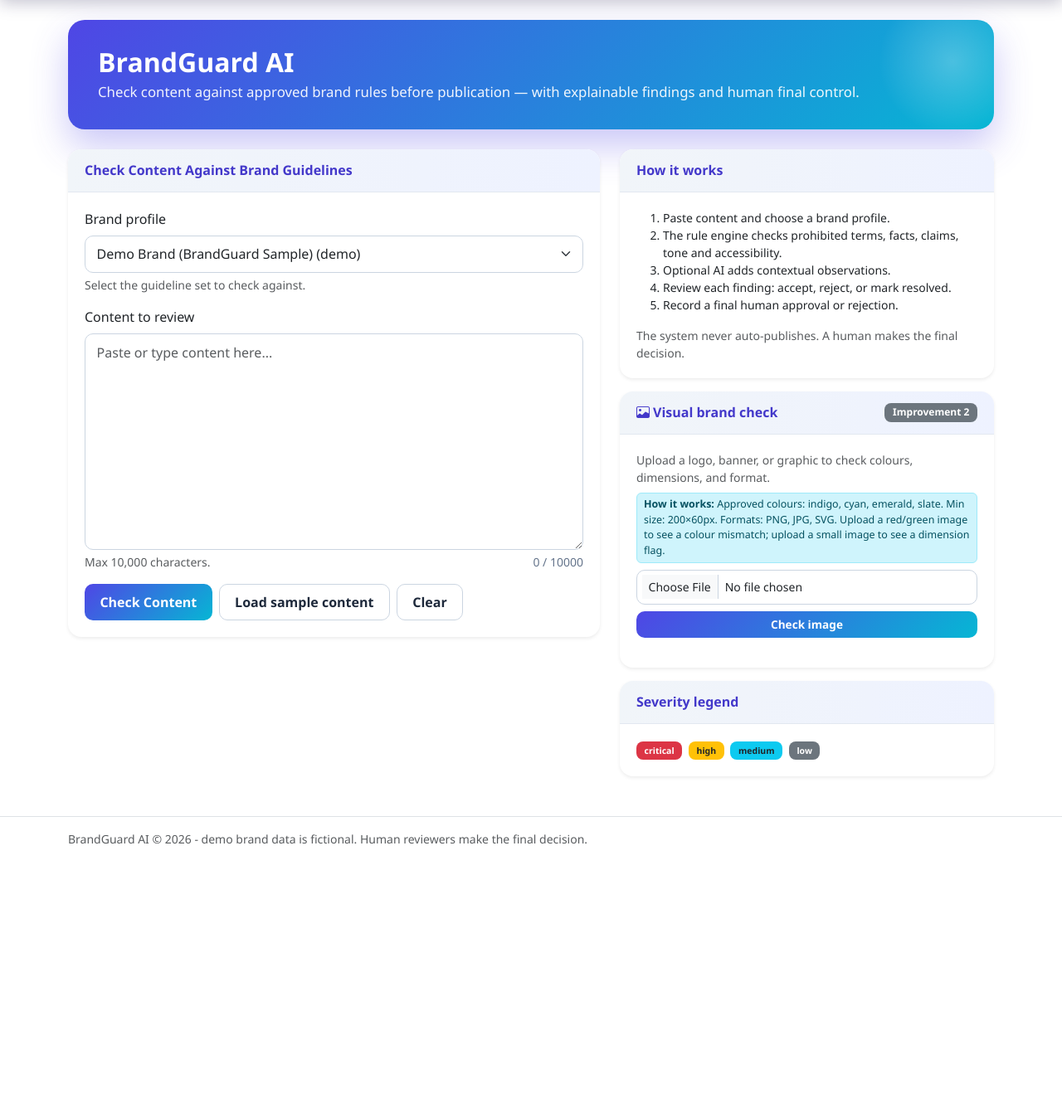
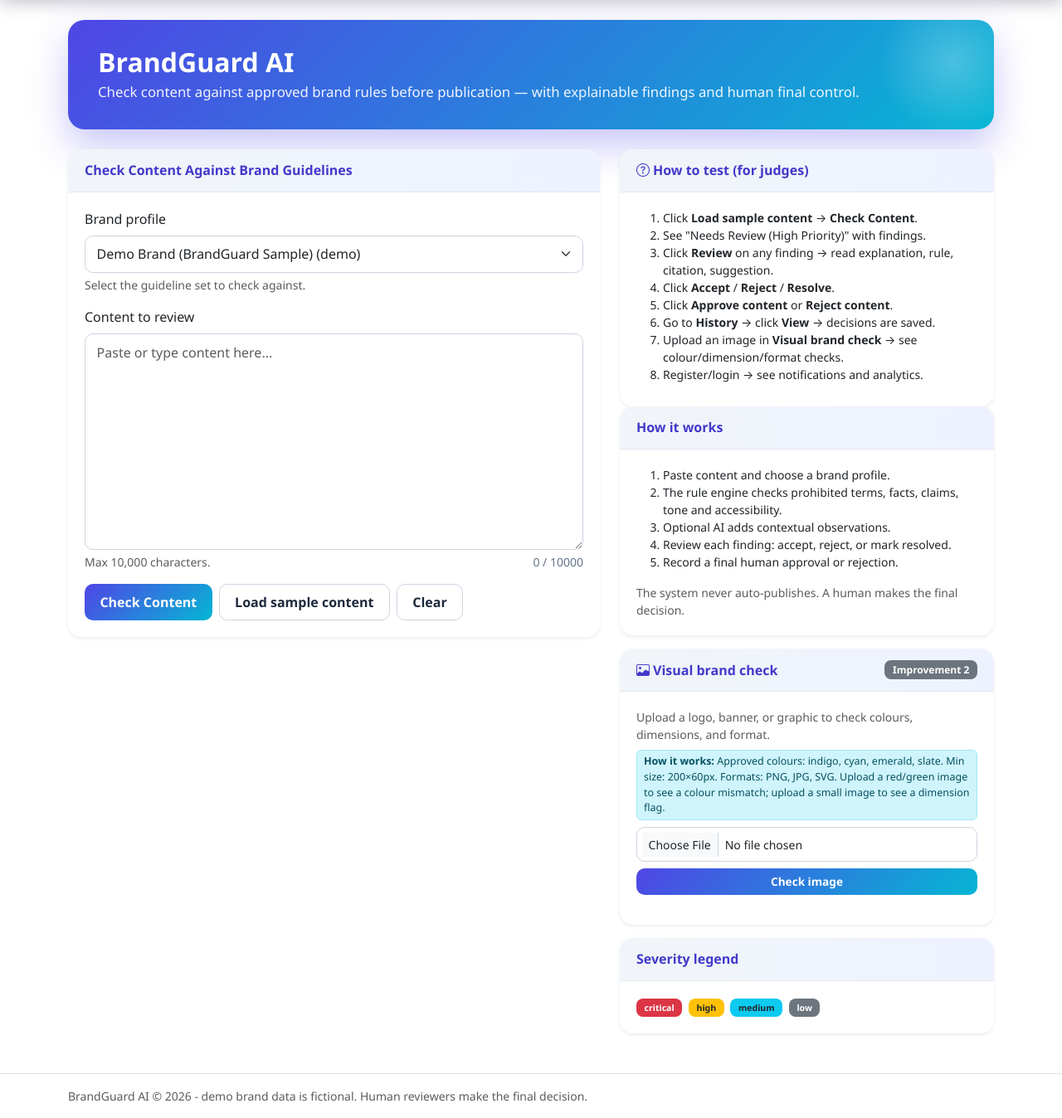
Before and after one commit to akshita-97/brandguard-ai, a Flask app: page / in a window 1280 px wide. Shown: the part 88-1436 px from the top of the page at 83% size. Before the commit the page ends 1106 px from the top, so only its background shows below. Run offline with Flask 3, Linux system fonts and the light colour scheme; data comes from the database, SQL or seed files in the repository.

Commit message:
Add compliance score, side-by-side comparison, how-to-test guide, fix test count

```diff
--- a/FlaskWebProject1/db.py
+++ b/FlaskWebProject1/db.py
@@ -87,6 +87,7 @@ CREATE TABLE IF NOT EXISTS reviews (
     reviewed_by INTEGER,
     review_notes TEXT,
     reviewed_at TEXT,
+    compliance_score INTEGER DEFAULT 100,
     content TEXT NOT NULL,
     overall_status TEXT NOT NULL,
     total_issues INTEGER NOT NULL DEFAULT 0,
@@ -166,6 +167,7 @@ def _migrate(conn):
         ("reviews", "reviewed_by", "INTEGER"),
         ("reviews", "review_notes", "TEXT"),
         ("reviews", "reviewed_at", "TEXT"),
+        ("reviews", "compliance_score", "INTEGER DEFAULT 100"),
         ("brand_facts", "source_document", "TEXT"),
         ("brand_facts", "section", "TEXT"),
         ("brand_facts", "version", "TEXT DEFAULT '1.0'"),
--- a/FlaskWebProject1/engine.py
+++ b/FlaskWebProject1/engine.py
@@ -265,8 +265,26 @@ def check_content(profile_id: int, content: str) -> Dict[str, Any]:
         else:
             overall = "Needs Review"
 
+    # Brand compliance score (0-100)
+    score = 100
+    for f in findings:
+        sev = f.get("severity", "low")
+        if sev == "critical":
+            score -= 25
+        elif sev == "high":
+            score -= 15
+        elif sev == "medium":
+            score -= 8
+        elif sev == "low":
+            score -= 3
+    score = max(0, score)
+    # Cap: if any critical issue, max 50
+    if any(f.get("severity") == "critical" for f in findings):
+        score = min(score, 50)
+
     return {
         "overall_status": overall,
         "total_issues": len(findings),
         "findings": findings,
+        "compliance_score": score,
     }
--- a/FlaskWebProject1/static/js/app.js
+++ b/FlaskWebProject1/static/js/app.js
@@ -118,6 +118,13 @@
       document.getElementById("profileName").textContent = data.profile_name;
       document.getElementById("issueCount").textContent = data.total_issues;
       document.getElementById("aiUsed").textContent = data.ai_used ? "Yes" : "No";
+      const score = data.compliance_score || 100;
+      const scoreEl = document.getElementById("complianceScore");
+      const scoreBar = document.getElementById("scoreBar");
+      scoreEl.textContent = score;
+      scoreEl.className = "fs-4 fw-bold " + (score >= 80 ? "text-success" : score >= 50 ? "text-warning" : "text-danger");
+      scoreBar.style.width = score + "%";
+      scoreBar.className = "progress-bar " + (score >= 80 ? "bg-success" : score >= 50 ? "bg-warning" : "bg-danger");
       const subLine = document.getElementById("submittedByLine");
       if (data.submitted_by) {
         document.getElementById("submittedBy").textContent = data.submitted_by;
--- a/FlaskWebProject1/templates/index.html
+++ b/FlaskWebProject1/templates/index.html
@@ -55,6 +55,14 @@
           Issues: <strong id="issueCount">0</strong> &nbsp;|&nbsp;
           AI used: <strong id="aiUsed">No</strong>
         </div>
+        <div class="mb-3 d-flex align-items-center gap-2">
+          <span class="fw-bold">Brand Compliance Score:</span>
+          <span id="complianceScore" class="fs-4 fw-bold text-primary">100</span>
+          <span class="text-muted small">/ 100</span>
+          <div class="progress flex-grow-1" style="height:8px;">
+            <div id="scoreBar" class="progress-bar bg-success" role="progressbar" style="width:100%"></div>
+          </div>
+        </div>
         <div class="mb-2 small text-muted" id="submittedByLine" style="display:none;">
           Submitted by: <strong id="submittedBy"></strong>
         </div>
@@ -89,13 +97,28 @@
         <div class="small text-muted mt-2">
           <i class="bi bi-info-circle me-1"></i>
           <strong>Workflow:</strong> Author submits content → Reviewer reviews findings and submits review → Approver makes final approve/reject decision.
-          Roles are stored but not strictly enforced in the demo (anonymous users can do everything).
+          Roles are enforced for logged-in users (reviewer cannot finalize, author cannot review). Anonymous demo mode allows all actions for testing.
         </div>
       </div>
     </div>
   </div>
 
   <div class="col-lg-5">
+    <div class="card shadow-sm">
+      <div class="card-header fw-semibold"><i class="bi bi-question-circle me-1"></i>How to test (for judges)</div>
+      <div class="card-body small">
+        <ol class="mb-2">
+          <li>Click <strong>Load sample content</strong> → <strong>Check Content</strong>.</li>
+          <li>See "Needs Review (High Priority)" with findings.</li>
+          <li>Click <strong>Review</strong> on any finding → read explanation, rule, citation, suggestion.</li>
+          <li>Click <strong>Accept</strong> / <strong>Reject</strong> / <strong>Resolve</strong>.</li>
+          <li>Click <strong>Approve content</strong> or <strong>Reject content</strong>.</li>
+          <li>Go to <strong>History</strong> → click <strong>View</strong> → decisions are saved.</li>
+          <li>Upload an image in <strong>Visual brand check</strong> → see colour/dimension/format checks.</li>
+          <li>Register/login → see notifications and analytics.</li>
+        </ol>
+      </div>
+    </div>
     <div class="card shadow-sm">
       <div class="card-header fw-semibold">How it works</div>
       <div class="card-body small">
@@ -148,17 +171,20 @@
       <div class="modal-body">
         <p><strong>Issue type:</strong> <span id="mType"></span> &nbsp; <strong>Severity:</strong> <span id="mSeverity"></span>
           &nbsp; <strong>Confidence:</strong> <span id="mConfidence"></span></p>
-        <div class="mb-2">
-          <div class="small text-muted mb-1">Original text</div>
-          <div class="finding-original" id="mOriginal"></div>
+        <div class="row g-2 mb-2">
+          <div class="col-md-6">
+            <div class="small text-muted mb-1"><i class="bi bi-x-circle text-danger me-1"></i>Original text</div>
+            <div class="finding-original border-danger" id="mOriginal"></div>
+          </div>
+          <div class="col-md-6">
+            <div class="small text-muted mb-1"><i class="bi bi-check-circle text-success me-1"></i>Suggested correction</div>
+            <div class="finding-original" style="background:#ecfdf5;border-color:#a7f3d0;" id="mSuggestion"></div>
+          </div>
         </div>
         <p><strong>Explanation:</strong> <span id="mExplanation"></span></p>
         <p><strong>Rule / fact:</strong> <span id="mRule"></span></p>
         <p><strong>Source / citation:</strong> <span id="mCitation" class="text-primary"></span></p>
-        <div class="mb-2">
-          <div class="small text-muted mb-1">Suggested correction</div>
-          <div class="finding-original" style="background:#ecfdf5;border-color:#a7f3d0;" id="mSuggestion"></div>
-        </div>
+        <p><strong>Confidence:</strong> <span id="mConfidence"></span></p>
         <div class="mb-2">
           <label for="mNotes" class="form-label">Reviewer notes</label>
           <textarea id="mNotes" class="form-control" rows="2"></textarea>
--- a/FlaskWebProject1/views.py
+++ b/FlaskWebProject1/views.py
@@ -299,9 +299,10 @@ def api_check():
         cur = conn.cursor()
         uid = session.get("user_id")
         cur.execute(
-            """INSERT INTO reviews (profile_id, user_id, content, overall_status, total_issues, ai_used)
-               VALUES (?,?,?,?,?,?)""",
-            (profile_id, uid, content, result["overall_status"], result["total_issues"], 1 if ai_used else 0),
+            """INSERT INTO reviews (profile_id, user_id, content, overall_status, total_issues, ai_used, compliance_score)
+               VALUES (?,?,?,?,?,?,?)""",
+            (profile_id, uid, content, result["overall_status"], result["total_issues"], 1 if ai_used else 0,
+             result.get("compliance_score", 100)),
         )
         review_id = cur.lastrowid
         for f in result["findings"]:
@@ -344,6 +345,7 @@ def api_check():
         "submitted_by": submitted_by_name,
         "overall_status": result["overall_status"],
         "total_issues": result["total_issues"],
+        "compliance_score": result.get("compliance_score", 100),
         "ai_used": ai_used,
         "findings": result["findings"],
         "created_at": datetime.now().isoformat(timespec="seconds"),
```
Also changed, not shown: SUBMISSION.md (+1 -1 lines), README.md.
